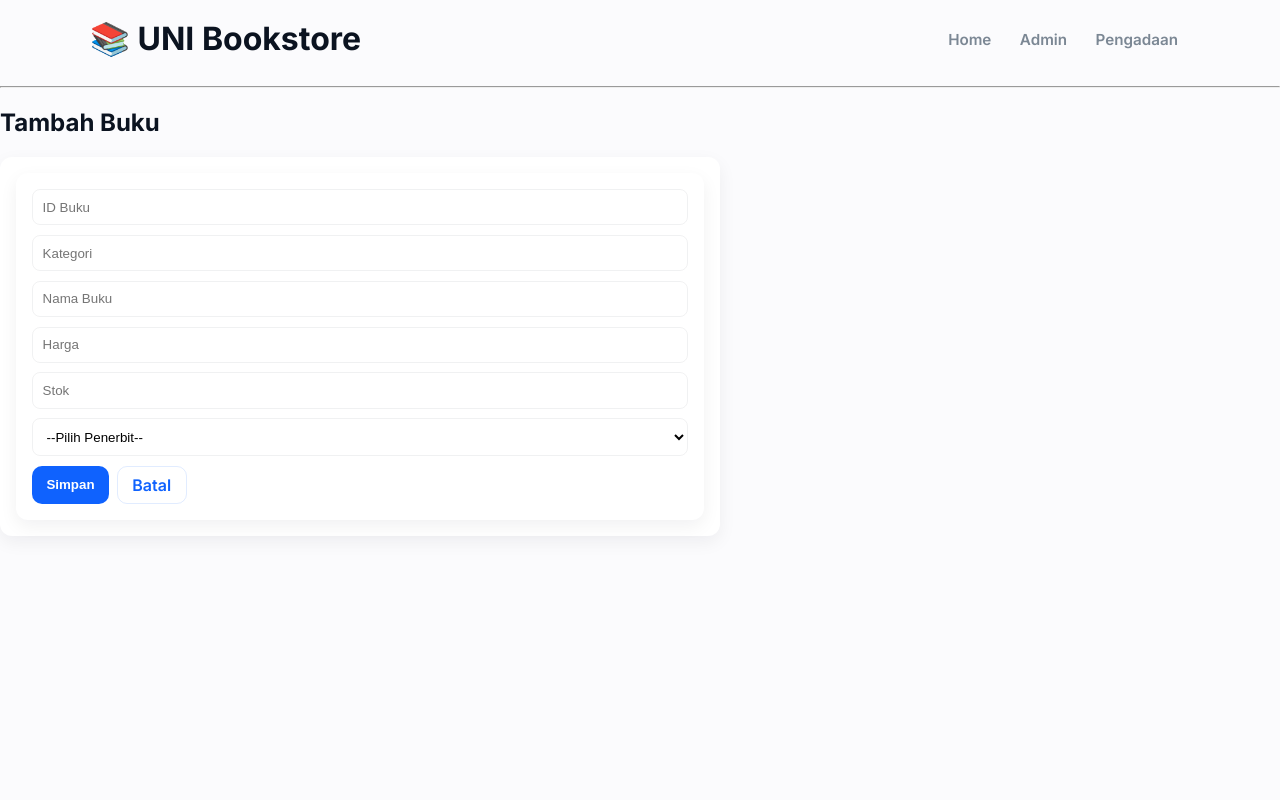
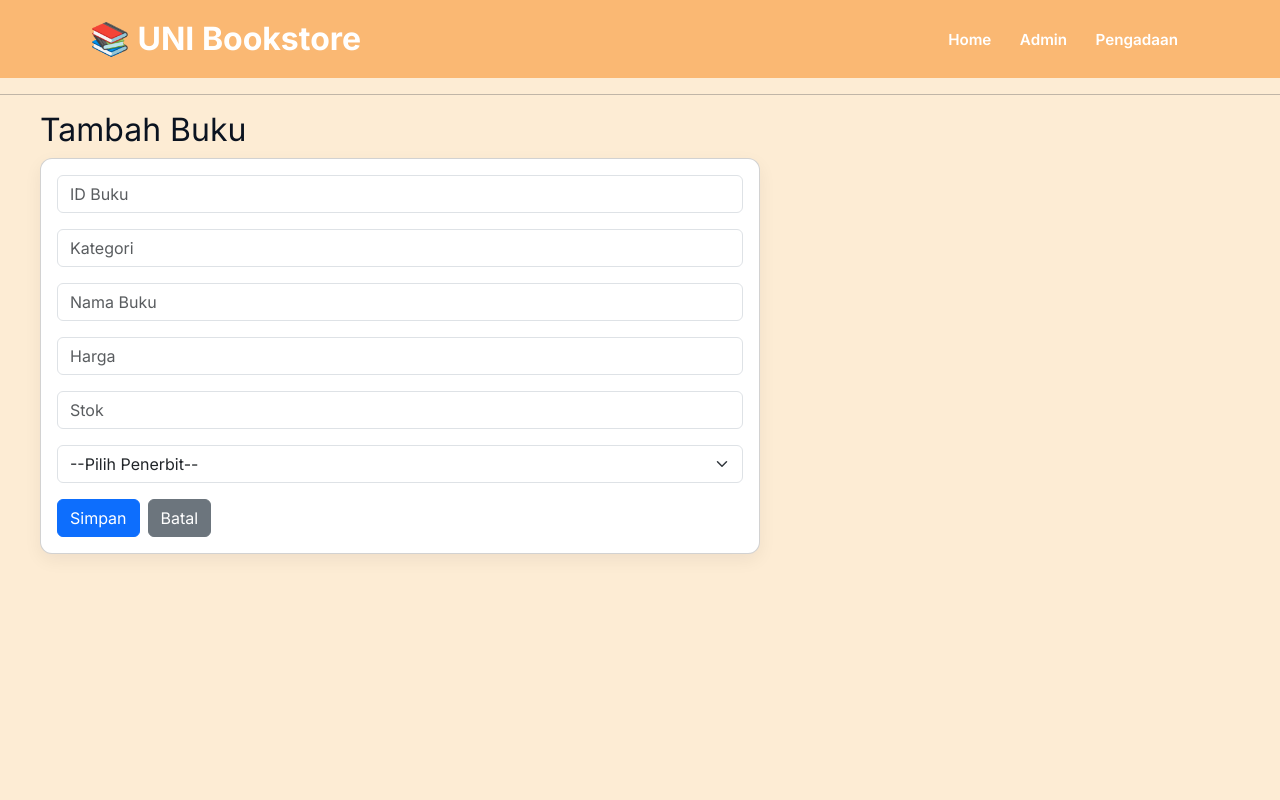
Before and after one commit to azizeeey/UNI_BOOKSTORE, a PHP site: page /admin_add.php in a window 1280 px wide. Run offline with PHP 8.4, Linux system fonts and the light colour scheme; data comes from the database, SQL or seed files in the repository.

Commit message:
update tampilan

```diff
--- a/admin_add.php
+++ b/admin_add.php
@@ -25,12 +25,23 @@ if ($_SERVER['REQUEST_METHOD'] === 'POST' && isset($_POST['simpan'])) {
 
 <div class="card" style="max-width:720px;">
 <form method="POST" action="">
-    <input type="text" name="id_buku" placeholder="ID Buku" required>
-    <input type="text" name="kategori" placeholder="Kategori" required>
-    <input type="text" name="nama_buku" placeholder="Nama Buku" required>
-    <input type="number" name="harga" placeholder="Harga" required>
-    <input type="number" name="stok" placeholder="Stok" required>
-    <select name="id_penerbit" required>
+    <div class="mb-3">
+        <input type="text" name="id_buku" class="form-control" placeholder="ID Buku" required>
+    </div>
+    <div class="mb-3">
+        <input type="text" name="kategori" class="form-control" placeholder="Kategori" required>
+    </div>
+    <div class="mb-3">
+        <input type="text" name="nama_buku" class="form-control" placeholder="Nama Buku" required>
+    </div>
+    <div class="mb-3">
+        <input type="number" name="harga" class="form-control" placeholder="Harga" required>
+    </div>
+    <div class="mb-3">
+        <input type="number" name="stok" class="form-control" placeholder="Stok" required>
+    </div>
+    <div class="mb-3">
+        <select name="id_penerbit" class="form-select" required>
             <option value="">--Pilih Penerbit--</option>
             <?php
             $penerbit = $koneksi->query("SELECT * FROM penerbit");
@@ -39,9 +50,10 @@ if ($_SERVER['REQUEST_METHOD'] === 'POST' && isset($_POST['simpan'])) {
             }
             ?>
         </select>
+    </div>
     <div style="display:flex;gap:.5rem;">
-        <button type="submit" name="simpan" class="btn">Simpan</button>
-        <a href="admin.php" class="btn secondary">Batal</a>
+        <button type="submit" name="simpan" class="btn btn-primary">Simpan</button>
+        <a href="admin.php" class="btn btn-secondary">Batal</a>
     </div>
 </form>
 </div>
--- a/assets/css/style.css
+++ b/assets/css/style.css
@@ -1,37 +1,77 @@
 @import url('https://fonts.googleapis.com/css2?family=Inter:wght@300;400;600;700&display=swap');
 
 :root {
-    --bg: #fbfbfd;
+    --bg: #fdecd4;
     --card: #ffffff;
     --muted: #7b8794;
-    --accent: #0f62fe;
+    --accent: #fab873;
     --danger: #ef4444;
     --glass: rgba(15,98,254,0.08);
     --font: 'Inter', system-ui, -apple-system, 'Segoe UI', Roboto, 'Helvetica Neue', Arial;
 }
 
 * { box-sizing: border-box; }
+
+html {
+    height: 100%;
+}
+
 body {
+    display: flex;
+    flex-direction: column;
+    min-height: 100vh;
+    margin: 0;
     font-family: var(--font);
-    margin: 0;
     background: var(--bg);
     color: #0b1320;
     -webkit-font-smoothing:antialiased;
 }
 
+main {
+    flex-grow: 1; /* Konten utama akan mengambil sisa ruang */
+}
+
+.container {
+    /* Pusatkan kontainer */
+    margin-left: auto;
+    margin-right: auto;
+    /* Tambahkan padding horizontal yang signifikan agar tidak mepet tepi layar */
+    padding: 0 40px;
+    /* Max-width bisa dibiarkan besar agar tabel tetap lebar */
+    max-width: 1400px;
+}
+
+.card {
+    background: var(--card);
+    border-radius: 12px;
+    padding: 1rem;
+    box-shadow: 0 6px 18px rgba(8,15,30,0.06);
+}
+
+footer {
+    flex-shrink: 0;
+    text-align:center;
+    padding:1.25rem 0;
+    margin-top:2rem;
+    color:var(--muted);
+    font-size:.95rem;
+}
+
 header {
-    background: transparent;
+    background: #fab873;
     padding: 1.25rem 0;
 }
-header .container {
+
+header .header-container {
     max-width: 1100px;
     margin: 0 auto;
     display:flex;
     align-items:center;
     justify-content:space-between;
     gap:1rem;
-    padding: 10 5rem;
+    padding: 0;
 }
+
 header h1 {
     margin:0;
     font-size:2rem;
@@ -39,8 +79,16 @@ header h1 {
     line-height:1.2;
 }
 
+.logo {
+    text-decoration: none;
+}
+
+.logo h1 {
+    color: #ffffff;
+}
+
 nav a {
-    color: var(--muted);
+    color: var(--card);
     text-decoration:none;
     padding: .45rem .75rem;
     border-radius:8px;
@@ -48,92 +96,14 @@ nav a {
     font-weight:600;
     font-size:.95rem;
 }
+
 nav a.active, nav a:hover {
-    background: var(--glass);
-    color: var(--accent);
+    background: rgba(255,255,255,0.15);
+    color: #ffffff;
 }
 
-main { max-width:1100px; margin:1.5rem auto; padding:0 1rem; }
-
-/* Card / Form */
-form, .card {
-    background: var(--card);
-    border-radius: 12px;
-    padding: 1rem;
-    box-shadow: 0 6px 18px rgba(8,15,30,0.06);
-}
-
-/* Buttons */
-.btn {
-    display:inline-flex;
-    align-items:center;
-    gap:.6rem;
-    padding:.5rem .9rem;
-    border-radius:10px;
-    background: var(--accent);
-    color: white;
-    border: none;
-    cursor: pointer;
-    font-weight:600;
-    text-decoration:none;
-}
-.btn.secondary {
-    background: transparent;
-    color: var(--accent);
-    border: 1px solid rgba(15,98,254,0.12);
-}
-.icon-btn {
-    display:inline-flex;
-    align-items:center;
-    justify-content:center;
-    width:36px;
-    height:36px;
-    border-radius:8px;
-    background: transparent;
-    border: none;
-    color: var(--muted);
-    cursor: pointer;
-}
-.icon-btn:hover { background: var(--glass); color: var(--accent); }
-
-/* Table modern */
-table {
-    width:100%;
-    border-collapse:collapse;
-    margin-top:1rem;
-    background: transparent;
-}
-th, td {
-    padding: .85rem .75rem;
-    text-align:left;
-    border-bottom: 1px solid rgba(11,19,32,0.06);
-}
-th { font-size:.75rem; color:var(--muted); text-transform:uppercase; letter-spacing:.04em; }
-tr:hover td { background: rgba(11,19,32,0.02); }
-
-/* Form fields */
-input[type="text"], input[type="number"], select {
-    width:100%;
-    padding:.6rem;
-    border-radius:8px;
-    border:1px solid rgba(11,19,32,0.06);
-    background: transparent;
-    margin-bottom:.6rem;
-}
-
-/* Add-form hidden state */
 #addForm { display:none; margin-top:1rem; }
 
-/* Footer */
-footer {
-    text-align:center;
-    padding:1.25rem 0;
-    margin-top:2rem;
-    color:var(--muted);
-    font-size:.95rem;
-}
-
-/* Notification (toast) */
 .notification {
     position: fixed;
     top: 20px;
@@ -154,23 +124,19 @@ footer {
     transition: transform .36s cubic-bezier(.22,1,.36,1), opacity .25s ease;
 }
 
-/* visible state */
 .notification.show {
     transform: translateX(0);
     opacity: 1;
 }
 
-/* hide state (exit) */
 .notification.hide {
     transform: translateX(120%);
     opacity: 0;
 }
 
-/* variants */
 .notification.success { background: linear-gradient(90deg,#16a34a,#10b981); }
 .notification.danger  { background: linear-gradient(90deg,#ef4444,#dc2626); }
 
-/* optional icon slot */
 .notification .icon {
     width:36px;
     height:36px;
@@ -182,14 +148,12 @@ footer {
     font-size:1.05rem;
 }
 
-/* message text */
 .notification .msg {
     flex:1;
     font-size:.95rem;
     line-height:1.2;
 }
 
-/* close button */
 .notification .close-btn {
     background: transparent;
     border: none;
@@ -200,9 +164,9 @@ footer {
     cursor:pointer;
     opacity: .95;
 }
+
 .notification .close-btn:hover { opacity:1; transform:translateY(-1px); }
 
-/* stack multiple toasts */
 .notification + .notification {
     margin-top: 12px;
 }
--- a/includes/footer.php
+++ b/includes/footer.php
@@ -1,6 +1,9 @@
+    </div>
+</main>
     <hr>
     <footer>
         <p>&copy; <?= date('Y'); ?> UNI Bookstore. All rights reserved.</p>
     </footer>
+    <script src="https://cdn.jsdelivr.net/npm/bootstrap@5.3.3/dist/js/bootstrap.bundle.min.js" integrity="sha384-YvpcrYf0tY3lHB60NNkmXc5s9fDVZLESaAA55NDzOxhy9GkcIdslK1eN7N6jIeHz" crossorigin="anonymous"></script>
 </body>
 </html>
--- a/includes/header.php
+++ b/includes/header.php
@@ -4,6 +4,7 @@
     <meta charset="UTF-8">
     <meta name="viewport" content="width=device-width, initial-scale=1.0">
     <title>UNI Bookstore</title>
+    <link href="https://cdn.jsdelivr.net/npm/bootstrap@5.3.3/dist/css/bootstrap.min.css" rel="stylesheet" integrity="sha384-QWTKZyjpPEjISv5WaRU9OFeRpok6YctnYmDr5pNlyT2bRjXh0JMhjY6hW+ALEwIH" crossorigin="anonymous">
     <link rel="stylesheet" href="assets/css/style.css">
     <!-- Font Awesome untuk ikon -->
     <link rel="stylesheet" href="https://cdnjs.cloudflare.com/ajax/libs/font-awesome/6.5.0/css/all.min.css" integrity="sha512-yH6kX0... (trimmed)" crossorigin="anonymous" referrerpolicy="no-referrer" />
@@ -11,8 +12,8 @@
 </head>
 <body>
     <header>
-        <div class="container">
-            <h1>📚 UNI Bookstore</h1>
+        <div class="header-container">
+            <a href="index.php" class="logo"><h1>📚 UNI Bookstore</h1></a>
             <nav>
                 <a href="index.php">Home</a>
                 <a href="admin.php">Admin</a>
@@ -21,3 +22,5 @@
         </div>
     </header>
     <hr>
+<main>
+    <div class="container">
--- a/pengadaan.php
+++ b/pengadaan.php
@@ -4,7 +4,8 @@
 <h2>Laporan Pengadaan Buku</h2>
 <p>Berikut daftar buku dengan stok paling sedikit (<= 20):</p>
 
-<table>
+<div class="card">
+<table class="table table-striped table-hover">
     <tr>
         <th>Nama Buku</th>
         <th>Penerbit</th>
```
Also changed, not shown: admin.php (+9 -7 lines), admin_edit.php (+17 -7 lines), index.php (+8 -4 lines). Lines whose indentation alone changed are shown as unchanged.
